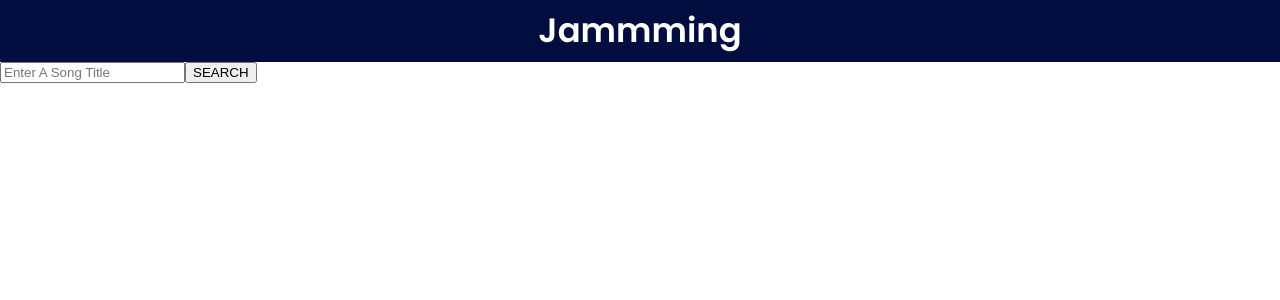
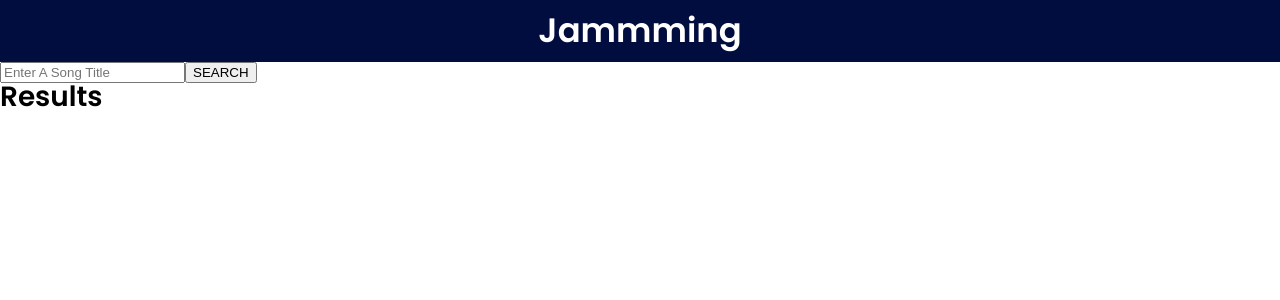
Before and after one commit to TheCloudGuyOrg/CodeAcademy_Jammming, a React (Create React App) app: page / in a window 1280 px wide. Shown: the top 300 px of the page. Built offline with nearby package versions, Linux system fonts and the light colour scheme.

Commit message:
Building Search Results Scaffolding

```diff
--- a/src/components/App/App.js
+++ b/src/components/App/App.js
@@ -3,7 +3,7 @@ import './App.module.css';
 
 // import Playlist from "../Playlist/Playlist";
 import SearchBar from "../SearchBar/SearchBar";
-// import SearchResults from "../SearchResults/SearchResults";
+import SearchResults from "../SearchResults/SearchResults";
 // import Spotify from "../../util/Spotify";
 
 function App() {
@@ -14,10 +14,10 @@ function App() {
       </h1>
       <div className="App">
         <SearchBar/>
-        {/* <div className="App-playlist">
+        <div className="App-playlist">
           <SearchResults/>
-          <Playlist/>
-        </div> */}
+          {/* <Playlist/> */}
+        </div>
       </div>
     </div>
   );
--- a/src/components/SearchResults/SearchResults.js
+++ b/src/components/SearchResults/SearchResults.js
@@ -0,0 +1,12 @@
+import React from "react";
+import './SearchResults.module.css';
+
+function SearchResults() {
+    return (
+        <div className="SearchResults">
+          <h2>Results</h2>
+        </div>
+      );
+}
+
+export default SearchResults;
--- a/src/components/SearchResults/SearchResults.module.css
+++ b/src/components/SearchResults/SearchResults.module.css
@@ -0,0 +1,20 @@
+.SearchResults {
+    width: 50%;
+    height: 950px;
+    overflow-y: scroll;
+    padding: .88rem;
+    background-color: rgba(1, 12, 63, 0.7);
+    box-shadow: 0 4px 2px 2px #000000;
+  }
+
+  ::-webkit-scrollbar {
+      width: 0px;
+      background: transparent;
+  }
+
+  @media only screen and (max-width: 1020px) {
+    .SearchResults {
+      width: 90%;
+      margin-bottom: 2rem;
+    }
+  }
```
